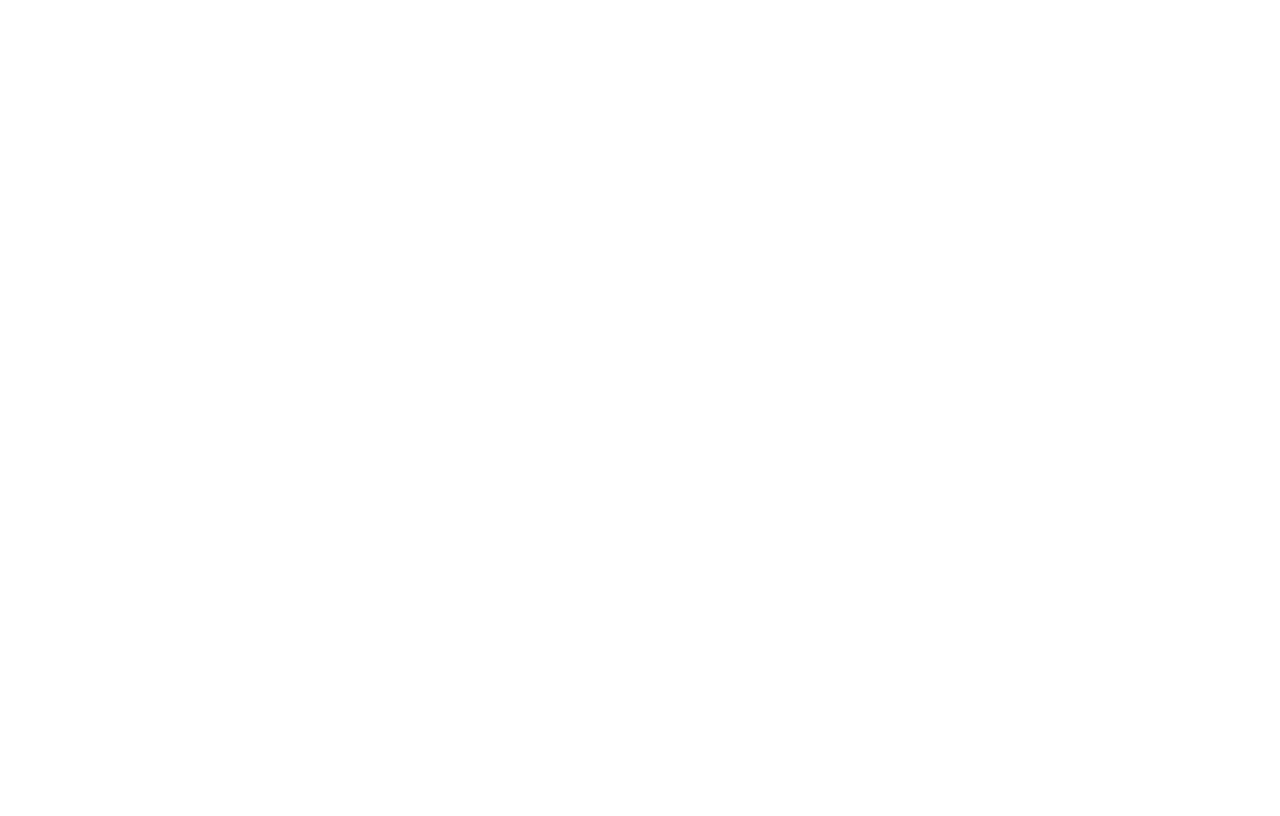
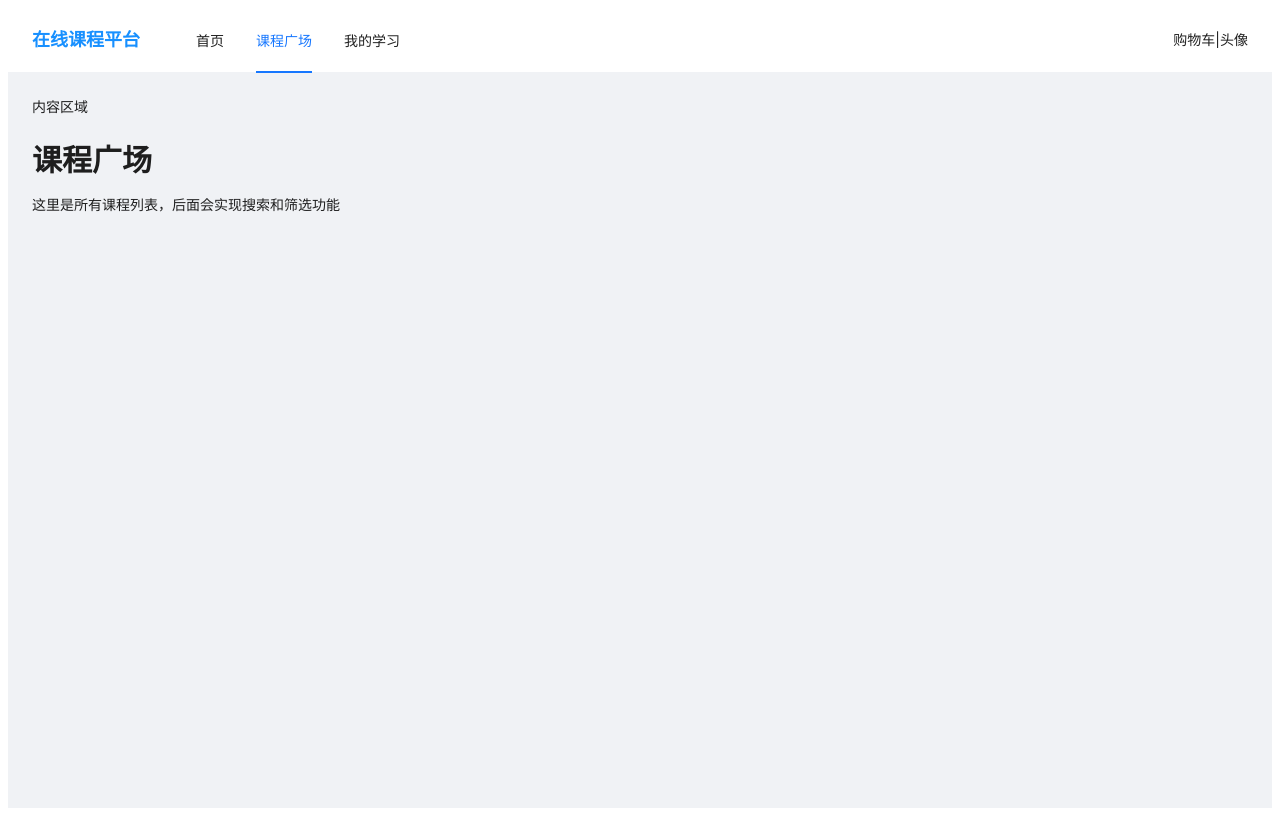
Before and after one commit to isabelle-yi/COURSE, a React (Vite) app in the folder course-platform/: page /courses in a window 1280 px wide. Before the commit this address had no page. Built offline with nearby package versions, Linux system fonts and the light colour scheme.

Commit message:
创建占位页面更新路由配置更新 StudentLayout

```diff
--- a/course-platform/src/App.tsx
+++ b/course-platform/src/App.tsx
@@ -2,13 +2,22 @@
 import { Routes, Route } from 'react-router-dom';
 import HomePage from './pages/HomePage';
 import LoginPage from './pages/LoginPage';
+import CoursesPage from './pages/CoursePage';
+import ProfilePage from './pages/ProfilePage';
+import MyLearningPage from './pages/MyLearningPage';
 import InstructorDashboard from './pages/InstructorDashboard';
 import AdminDashboard from './pages/AdminDashboard';
+import StudentLayout from './layouts/StudentLayout';
 
 function App() {
   return (
     <Routes>
-      <Route path="/" element={<HomePage />} />
+      <Route element={<StudentLayout />}>
+        <Route path="/" element={<HomePage />} />
+        <Route path="/courses" element={<CoursesPage />} />
+        <Route path="/my-learning" element={<MyLearningPage />} />
+        <Route path="/profile" element={<ProfilePage />} />
+      </Route>
       <Route path="/login" element={<LoginPage />} />
       <Route path="/instructor/*" element={<InstructorDashboard />} />
       <Route path="/admin/*" element={<AdminDashboard />} />
--- /dev/null
+++ b/course-platform/src/layouts/StudentLayout.tsx
@@ -0,0 +1,50 @@
+import { Layout, Menu } from 'antd';
+import { Outlet, useNavigate, useLocation } from 'react-router-dom';
+const { Header, Content } = Layout;
+
+const StudentLayout = () => {
+  const navigate = useNavigate();
+  const location = useLocation();
+
+  const menuItems=[
+    {key:'/',label:'首页'},
+    {key:'/courses',label:'课程广场'},
+    {key:'/my-learning',label:'我的学习'},
+  ]
+  const selectedKey=menuItems.some(item=>item.key===location.pathname)?location.pathname:'/'
+
+  return (
+    <Layout style={{ minHeight: '100vh' }}>
+      <Header style={{ background: '#fff', padding: '0 24px' ,display: 'flex', alignItems: 'center'}}>
+       {/*Logo*/}
+       <div
+       style={{ fontSize: '18px', fontWeight: 'bold' ,marginRight:'40px',color:'#1890ff',cursor:'pointer'}}
+       onClick={()=>navigate('/')}
+       >
+        在线课程平台
+        </ div>
+
+       {/*导航菜单*/}
+       <Menu
+       mode="horizontal"
+       selectedKeys={[selectedKey]}
+       items={menuItems}
+       onClick={({ key }:{key:string}) => navigate(key)}
+       style={{flex:1,borderBottom:'none'}}
+       />
+
+         {/*右侧区域（购物车头像等）*/}
+         <div>
+            <span>购物车|头像</span>
+         </div>
+      </Header>
+
+      <Content style={{ padding: '24px', background: '#f0f2f5' }}>
+        内容区域
+        {}<Outlet />
+      </Content>
+    </Layout>
+  );
+};
+
+export default StudentLayout;
--- a/course-platform/src/pages/AdminDashboard.tsx
+++ b/course-platform/src/pages/AdminDashboard.tsx
@@ -1,5 +1,5 @@
 
-import React from 'react';
+import {useState} from 'react';
 
 function AdminDashboard() {
   return <div>管理端 - 管理系统设置</div>;
--- /dev/null
+++ b/course-platform/src/pages/CoursePage.tsx
@@ -0,0 +1,14 @@
+import { Typography } from 'antd';
+
+const { Title } = Typography;
+
+const CoursesPage = () => {
+  return (
+    <div>
+      <Title level={2}>课程广场</Title>
+      <p>这里是所有课程列表，后面会实现搜索和筛选功能</p>
+    </div>
+  );
+};
+
+export default CoursesPage;
--- a/course-platform/src/pages/HomePage.tsx
+++ b/course-platform/src/pages/HomePage.tsx
@@ -4,8 +4,7 @@ import { Button } from 'antd';
 export default function HomePage() {
   return (
     <div style={{ padding: '20px' }}>
-      <h1>首页 - 欢迎来到课程平台</h1>
-      <Button type="primary">🔥 热更新成功！按钮已变色 🔥</Button>
+
     </div>
   );
 }
--- a/course-platform/src/pages/InstructorDashboard.tsx
+++ b/course-platform/src/pages/InstructorDashboard.tsx
@@ -1,5 +1,5 @@
 
-import React from 'react';
+import { useState }from 'react';
 
 function InstructorDashboard() {
   return <div>讲师端 - 管理你的课程</div>;
--- a/course-platform/src/pages/LoginPage.tsx
+++ b/course-platform/src/pages/LoginPage.tsx
@@ -1,5 +1,5 @@
 
-import React from 'react';
+import { useState } from 'react';
 
 function LoginPage() {
   return <div>登录页面</div>;
--- /dev/null
+++ b/course-platform/src/pages/MyLearningPage.tsx
@@ -0,0 +1,14 @@
+import { Typography } from 'antd';
+
+const { Title } = Typography;
+
+const MyLearningPage = () => {
+  return (
+    <div>
+      <Title level={2}>我的学习</Title>
+      <p>这里是已购课程列表，后面会实现课程学习和评论</p>
+    </div>
+  );
+};
+
+export default MyLearningPage;
--- /dev/null
+++ b/course-platform/src/pages/ProfilePage.tsx
@@ -0,0 +1,14 @@
+import { Typography } from 'antd';
+
+const { Title } = Typography;
+
+const ProfilePage = () => {
+  return (
+    <div>
+      <Title level={2}>个人中心</Title>
+      <p>这里是个人资料页面，后面会实现修改昵称和头像</p>
+    </div>
+  );
+};
+
+export default ProfilePage;
```
Also changed, not shown: course-platform/src/index.ts (+44 -0 lines), course-platform/src/layouts/AdminLayout.tsx (added), course-platform/src/layouts/InstructorLayout.tsx (added).
